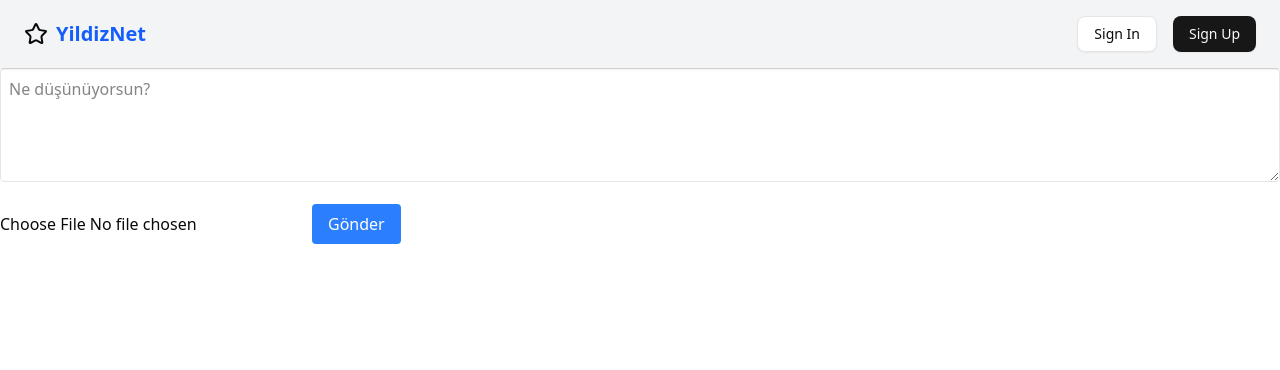
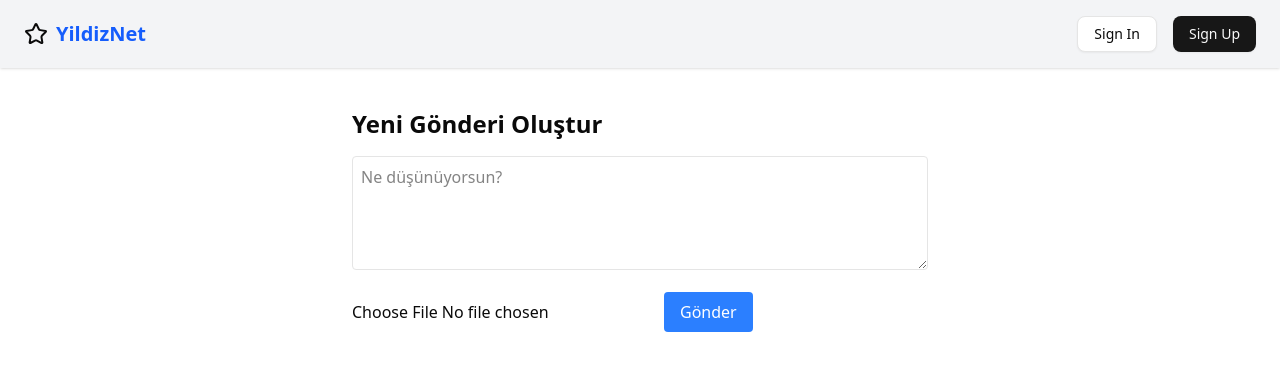
Before and after one commit to Stealthhy7512/blm2042, a Next.js app: page /add-post in a window 1280 px wide. Shown: the top 370 px of the page. Built offline with nearby package versions, Linux system fonts and the light colour scheme.

Commit message:
Update page.tsx

```diff
--- a/app/add-post/page.tsx
+++ b/app/add-post/page.tsx
@@ -1,54 +1,10 @@
-'use client';
+import PostForm from "@/app/ui/add-post";
 
-import { useState } from "react";
-
-export default function PostForm() {
-  const [message, setMessage] = useState("");
-  const [image, setImage] = useState<File | null>(null);
-
-  const handleSubmit = async (e: React.FormEvent) => {
-    e.preventDefault();
-
-    const formData = new FormData();
-    formData.append("message", message);
-    if (image) formData.append("image", image);
-
-    // API'ye gönder
-    const res = await fetch("/api/posts", {
-      method: "POST",
-      body: formData,
-    });
-
-    if (res.ok) {
-      alert("Gönderi eklendi!");
-      setMessage("");
-      setImage(null);
-    }
-  };
-
+export default function AddPostPage() {
   return (
-    <form onSubmit={handleSubmit} className="space-y-4">
-      <textarea
-        className="w-full p-2 border rounded"
-        placeholder="Ne düşünüyorsun?"
-        value={message}
-        onChange={(e) => setMessage(e.target.value)}
-        rows={4}
-        required
-      />
-
-      <input
-        type="file"
-        accept="image/*"
-        onChange={(e) => setImage(e.target.files?.[0] || null)}
-      />
-
-      <button
-        type="submit"
-        className="bg-blue-500 text-white px-4 py-2 rounded hover:bg-blue-600"
-      >
-        Gönder
-      </button>
-    </form>
+    <div className="max-w-xl mx-auto mt-10">
+      <h1 className="text-2xl font-bold mb-4">Yeni Gönderi Oluştur</h1>
+      <PostForm />
+    </div>
   );
 }
```
